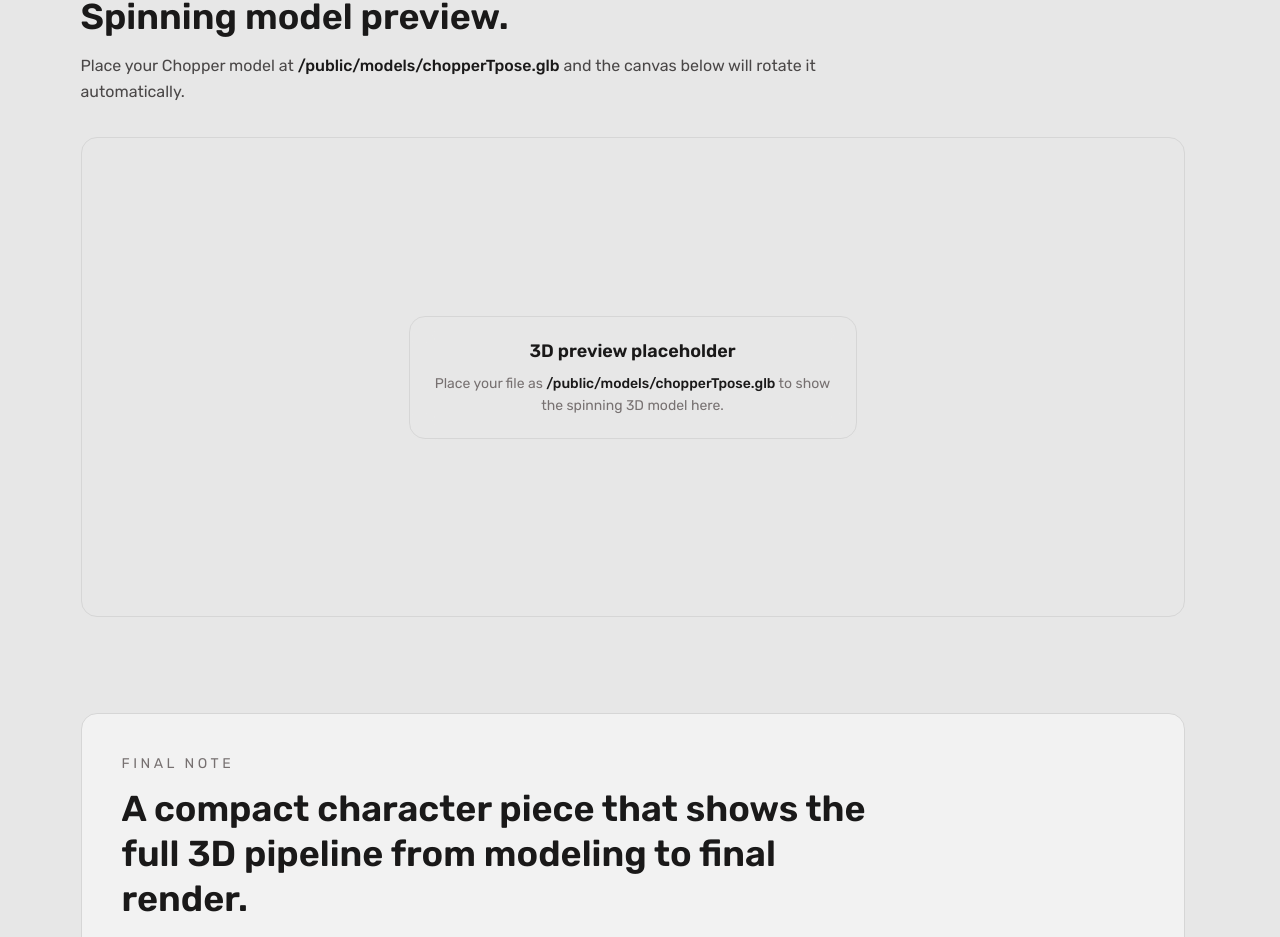
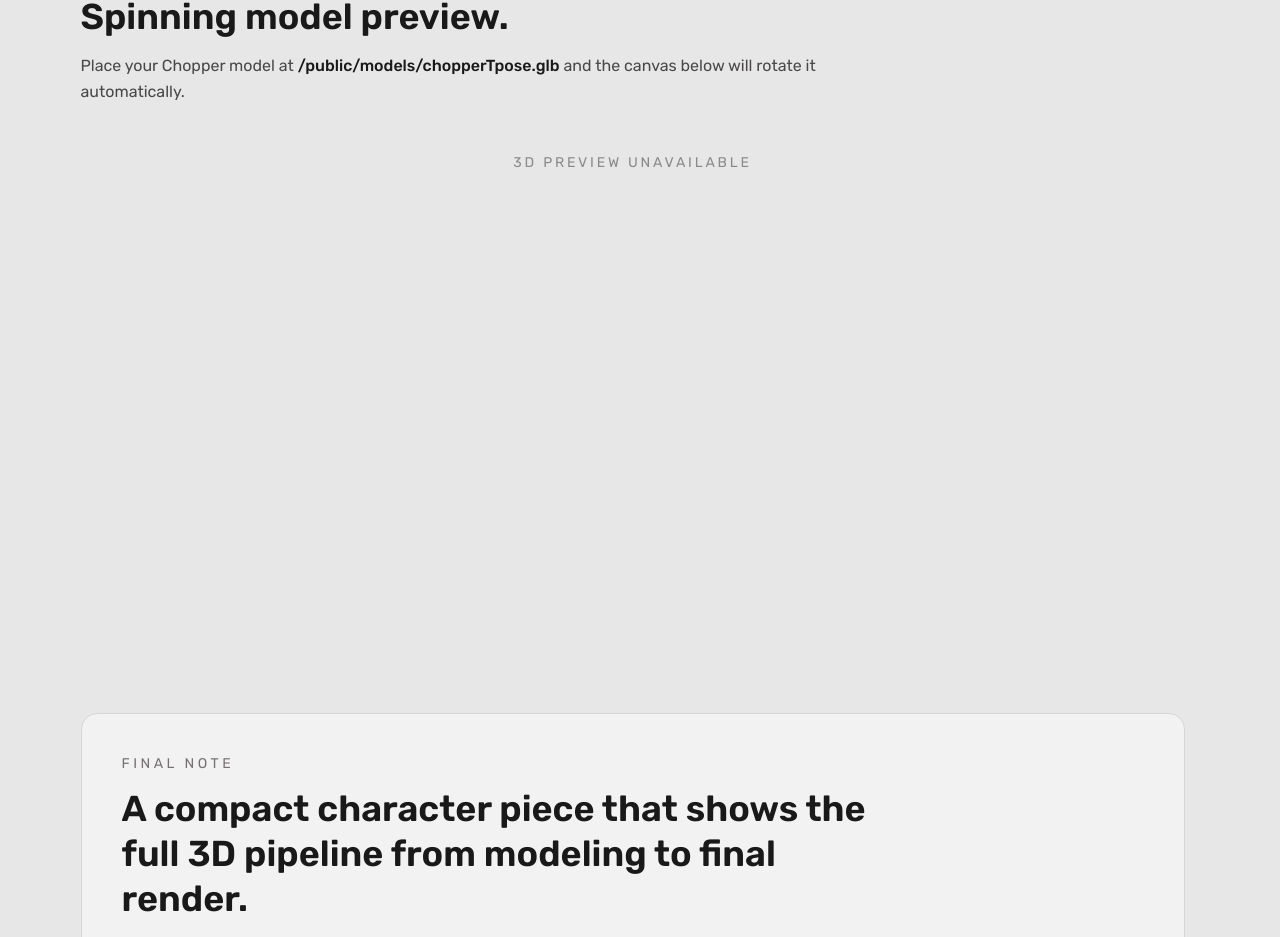
Before and after one commit to tarekDiaz/portfolio, a Next.js app: page /projects/3danimations in a window 1280 px wide. Shown: the part 2480-3417 px from the top of the page. Built offline with nearby package versions, Linux system fonts and the light colour scheme; no server answers.

Commit message:
new chopper canva

```diff
--- a/src/components/chopper-canvas.tsx
+++ b/src/components/chopper-canvas.tsx
@@ -129,20 +129,14 @@ export default function ChopperCanvas() {
   }, []);
 
   return (
-    <div className="relative h-[60vh] min-h-90 w-full overflow-hidden rounded-2xl border border-background3 bg-transparent">
+    <div className="relative h-[60vh] min-h-90 w-full overflow-hidden bg-transparent">
       <canvas ref={canvasRef} className="absolute inset-0 h-full w-full" />
 
       {loadState !== "ready" && (
-        <div className="absolute inset-0 flex items-center justify-center px-6 text-center">
-          <div className="max-w-md rounded-2xl border border-background3 bg-background/75 px-6 py-5 backdrop-blur-md">
-            <p className="mb-2 text-lg font-semibold text-text">
-              {loadState === "loading" ? "Loading Chopper T-pose model" : "3D preview placeholder"}
-            </p>
-
-            <p className="text-sm leading-relaxed text-text3">
-              Place your file as <span className="font-medium text-text">/public/models/chopperTpose.glb</span> to show the spinning 3D model here.
-            </p>
-          </div>
+        <div className="absolute inset-x-0 top-4 flex justify-center px-6 text-center pointer-events-none">
+          <p className="text-sm uppercase tracking-[0.2em] text-text/45">
+            {loadState === "loading" ? "Loading Chopper T-pose model" : "3D preview unavailable"}
+          </p>
         </div>
       )}
     </div>
```
